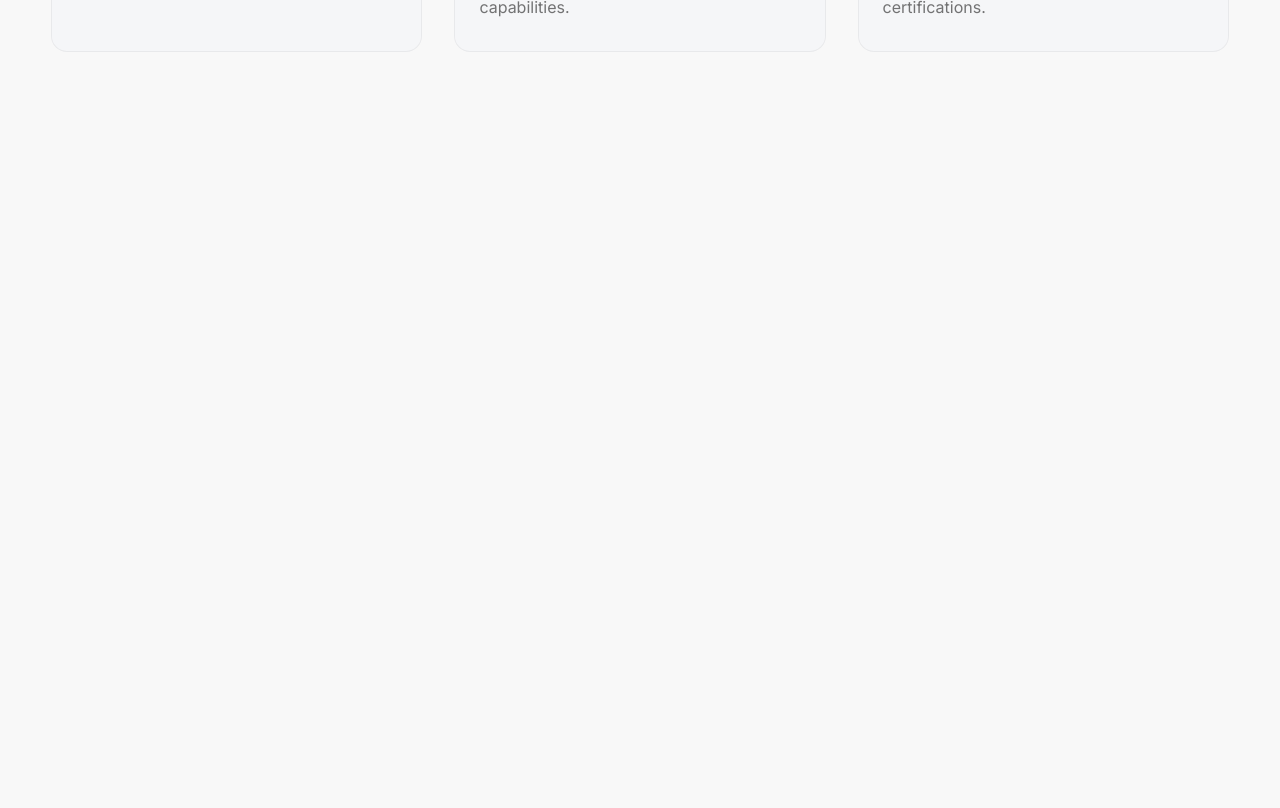
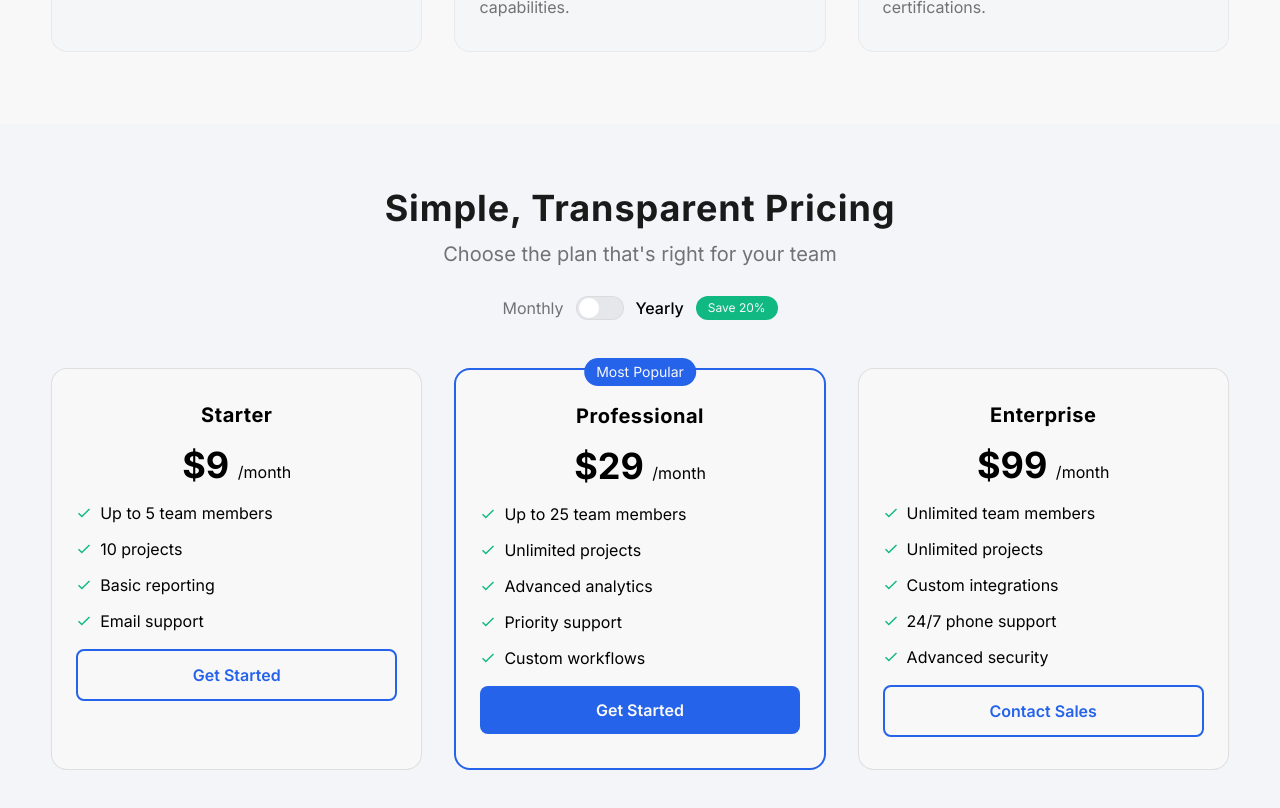
Before and after one commit to Chiemezie-Uchenwoke/taskflow, a React (Vite) app: page / in a window 1280 px wide. Shown: the part 1500-2308 px from the top of the page. Before the commit the page ends 1624 px from the top, so only its background shows below. Built offline with nearby package versions, Linux system fonts and the light colour scheme.

Commit message:
Add pricing component data

```diff
--- a/src/components/Pricing/Pricing.jsx
+++ b/src/components/Pricing/Pricing.jsx
@@ -1,7 +1,40 @@
+import SectionIntro from "../SectionIntro/SectionIntro";
+import PricingCard from "./PricingCard";
+import pricingData from "../../data/pricingData";
+
 const Pricing = () => {
     return (
-        <section className="mt-18">
+        <section className="bg-pri-blue/2 mt-18 py-16">
+            <div className="container flex flex-col gap-10 lg:gap-12">
+                <div>
+                    <SectionIntro
+                        title="Simple, transparent pricing"
+                        subtitle="Choose the plan that's right for your team"
+                    />
 
+                    <div className="flex gap-3 items-center justify-center mt-7">
+                        <p className="text-dark-bg/60">Monthly</p>
+                        <div className="relative flex items-center w-12 h-6 bg-gray-200 border border-black/5 rounded-2xl cursor-pointer px-0.5">
+                            <button className="w-5 h-5 rounded-full shadow-2xl bg-white  cursor-pointer"></button>
+                        </div>
+                        <p className="font-medium">Yearly</p>
+                        <span className="bg-sec-green text-white-shade text-xs py-1 px-3 rounded-2xl">Save 20%</span>
+                    </div>
+                </div>
+
+                <div className="grid grid-cols-1 md:grid-cols-3 gap-4 lg:gap-8">
+                    {
+                        pricingData.map(p => {
+                            return (
+                                <PricingCard
+                                    key={p.id}
+                                    {...p}
+                                />
+                            );
+                        })
+                    }
+                </div>
+            </div>
         </section>
     )
 }
--- /dev/null
+++ b/src/components/Pricing/PricingCard.jsx
@@ -0,0 +1,42 @@
+import { IoMdCheckmark } from "react-icons/io";
+
+const PricingCard = ({title, price, features, popular, cta}) => {
+    return (
+        <div className={`${popular ? "border-2 border-pri-blue" : "border border-black/10"} relative bg-white-shade rounded-2xl flex flex-col gap-4 py-8 px-4 lg:px-6`}>
+            <h4 className="font-bold capitalize text-lg lg:text-xl text-center tracking-wide">
+                {title}
+            </h4>
+
+            {
+                popular &&
+                <span className="bg-pri-blue text-white-shade text-sm py-1 px-3 rounded-2xl absolute -top-3 left-1/2 transform -translate-x-1/2">
+                    Most Popular
+                </span>
+            }
+
+            <p className="text-center">
+                <span className="font-bold text-3xl lg:text-4xl"> {price} </span> /month
+            </p>
+
+            <ul className="flex flex-col gap-3">
+                {
+                    features.map(f => {
+                        return (
+                            <li className="flex items-center gap-2 md:text-sm lg:text-base">
+                                <IoMdCheckmark className="text-sec-green" /> {f}
+                            </li>
+                        );
+                    })
+                }
+            </ul>
+
+            <button
+                className={`${popular ? "bg-pri-blue text-white-shade  hover:bg-blue-700" : "border-2 border-pri-blue text-pri-blue hover:bg-pri-blue hover:text-white-shade"} py-3 px-4 rounded-lg font-semibold cursor-pointer duration-200`}
+            >
+                {cta}
+            </button>
+        </div>
+    )
+}
+
+export default PricingCard;
--- /dev/null
+++ b/src/data/pricingData.js
@@ -0,0 +1,45 @@
+const pricingData = [
+    {
+        id: 1,
+        title: "Starter",
+        price: "$9",
+        features: [
+            "Up to 5 team members",
+            "10 projects",
+            "Basic reporting",
+            "Email support"
+        ],
+        popular: false,
+        cta: "Get Started"
+    },
+    {
+        id: 2,
+        title: "Professional",
+        price: "$29",
+        features: [
+            "Up to 25 team members",
+            "Unlimited projects",
+            "Advanced analytics",
+            "Priority support",
+            "Custom workflows"
+        ],
+        popular: true,
+        cta: "Get Started"
+    },
+    {
+        id: 3,
+        title: "Enterprise",
+        price: "$99",
+        features: [
+            "Unlimited team members",
+            "Unlimited projects",
+            "Custom integrations",
+            "24/7 phone support",
+            "Advanced security"
+        ],
+        popular: false,
+        cta: "Contact Sales"
+    },
+];
+
+export default pricingData;
```
